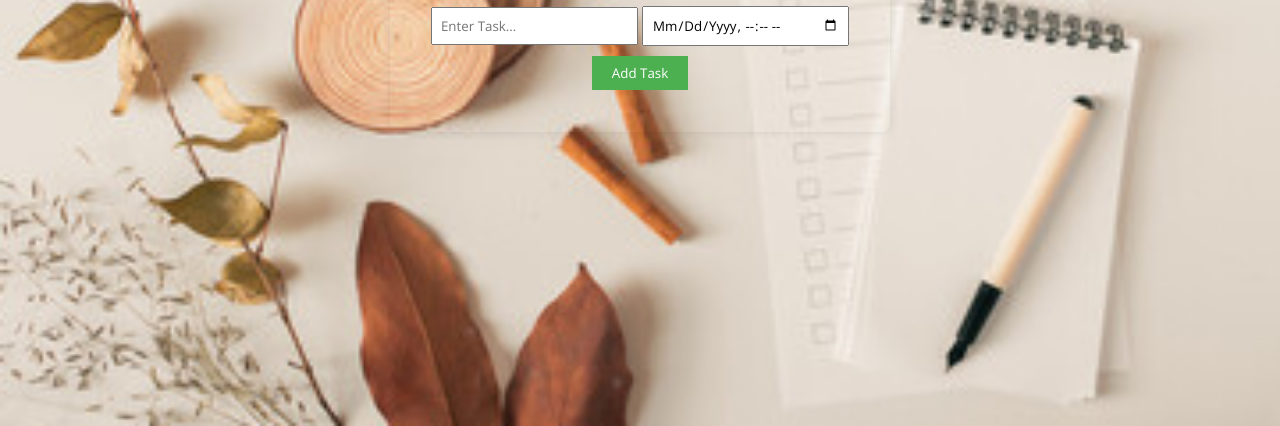
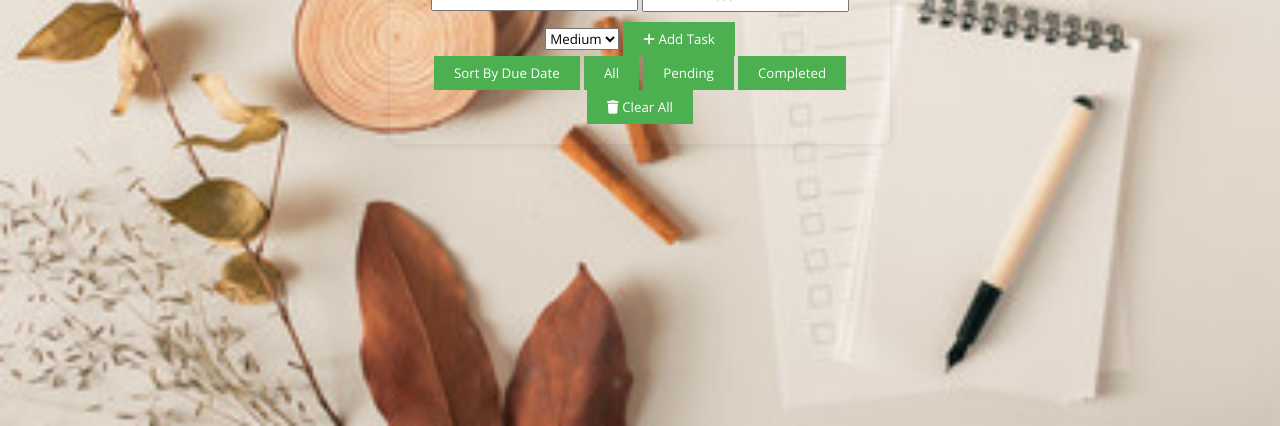
Before and after one commit to ThummarDensi/TO-Do-App, a plain HTML site: page index.html in a window 1280 px wide. Shown: the part 374-800 px from the top of the page. Drawn offline with nearby package versions, Linux system fonts and the light colour scheme.

Commit message:
Enhance To-Do App with icons and task controls
Added Font Awesome for icons, improved task input with priority selection, and added task management controls.

```diff
--- a/index.html
+++ b/index.html
@@ -4,19 +4,31 @@
     <meta charset="UTF-8">
     <meta name="viewport" content="width=device-width, initial-scale=1.0">
     <title>To-Do App</title>
+    <link rel="stylesheet" href="https://cdnjs.cloudflare.com/ajax/libs/font-awesome/6.4.0/css/all.min.css"> <!-- For icons -->
     <link rel="stylesheet" href="style.css">
 </head>
 <body>
     <div class="container">
-        <h1>To-Do App</h1><br>
-        <div>
-            <input type="text" id="taskInput" placeholder="Enter task...">
-            <input type="datetime-local" id="dueDateTime"><br>
-            <button onclick="addTask()">Add Task</button>
-        </div><br>
+        <h1><i class="fas fa-tasks"></i> To-Do App</h1>
+        <div class="input-section">
+            <input type="text" id="taskInput" placeholder="Enter task..." aria-label="Task input">
+            <input type="datetime-local" id="dueDateTime" aria-label="Due date and time">
+            <select id="priority" aria-label="Task priority">
+                <option value="low">Low</option>
+                <option value="medium" selected>Medium</option>
+                <option value="high">High</option>
+            </select>
+            <button onclick="addTask()"><i class="fas fa-plus"></i> Add Task</button>
+        </div>
+        <div class="controls">
+            <button onclick="sortTasksByDueDate()">Sort by Due Date</button>
+            <button onclick="filterTasks('all')">All</button>
+            <button onclick="filterTasks('pending')">Pending</button>
+            <button onclick="filterTasks('completed')">Completed</button>
+            <button onclick="clearAllTasks()" class="clear-btn"><i class="fas fa-trash"></i> Clear All</button>
+        </div>
         <ul id="taskList"></ul>
     </div>
-
     <script src="index.js"></script>
 </body>
 </html>
```
